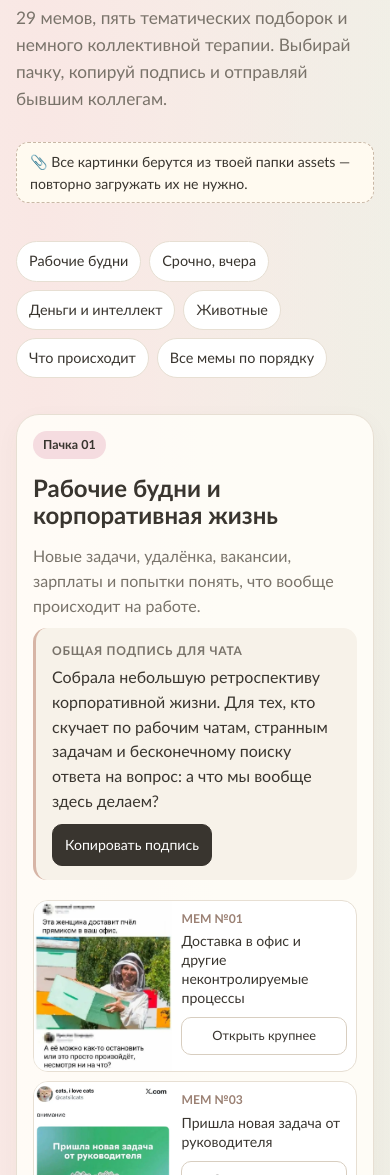
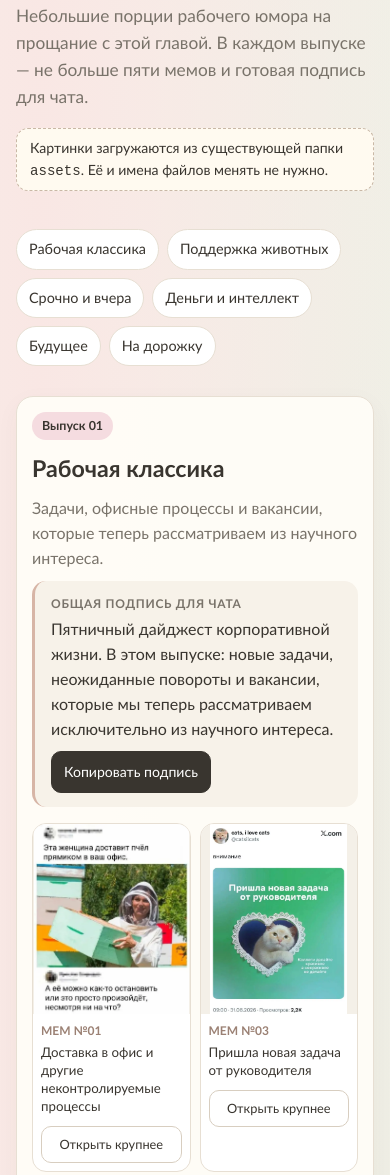
Before and after one commit to AnKharitonova/mem, a plain HTML site: page index.html in a window 390 px wide. Shown: the part 143-1318 px from the top of the page. Drawn offline with Linux system fonts and the light colour scheme.

Commit message:
Update index.html

```diff
--- a/index.html
+++ b/index.html
@@ -4,7 +4,7 @@
 <head>
 <meta charset="UTF-8">
 <meta name="viewport" content="width=device-width, initial-scale=1">
-<title>Архив корпоративной жизни</title>
+<title>Пятничный дайджест</title>
 <style>
 :root {
   --paper: #fffdf8;
@@ -30,7 +30,7 @@ body {
 }
 button { font: inherit; cursor: pointer; }
 .wrap { width: min(1120px, calc(100% - 32px)); margin: auto; }
-header { padding: 48px 0 26px; }
+header { padding: 42px 0 24px; }
 .eyebrow {
   color: #98756c;
   font-size: .78rem;
@@ -39,28 +39,22 @@ header { padding: 48px 0 26px; }
   text-transform: uppercase;
 }
 h1 {
-  max-width: 780px;
+  max-width: 800px;
   margin: 10px 0;
-  font-size: clamp(2.2rem, 7vw, 4.7rem);
+  font-size: clamp(2.2rem, 7vw, 4.6rem);
   line-height: 1.02;
   letter-spacing: -.055em;
 }
-.intro { max-width: 680px; color: var(--muted); font-size: 1.08rem; }
-.note {
+.intro { max-width: 700px; color: var(--muted); font-size: 1.08rem; }
+.notice {
   display: inline-block;
-  margin-top: 12px;
   padding: 8px 13px;
   border: 1px dashed #c9b8a6;
   border-radius: 12px;
   background: #fffaf0;
   font-size: .88rem;
 }
-nav {
-  display: flex;
-  flex-wrap: wrap;
-  gap: 8px;
-  margin: 12px 0 36px;
-}
+nav { display: flex; flex-wrap: wrap; gap: 8px; margin: 14px 0 30px; }
 nav a {
   padding: 8px 12px;
   color: var(--ink);
@@ -72,21 +66,16 @@ nav a {
 }
 nav a:hover { background: var(--yellow); }
 .pack {
-  margin: 0 0 42px;
-  padding: clamp(16px, 3vw, 28px);
-  background: rgba(255,253,248,.93);
+  margin: 0 0 32px;
+  padding: clamp(15px, 3vw, 26px);
+  background: rgba(255,253,248,.94);
   border: 1px solid var(--line);
   border-radius: 23px;
   box-shadow: 0 7px 25px #54432b0a;
-  scroll-margin-top: 15px;
+  scroll-margin-top: 12px;
 }
-.pack-head {
-  display: grid;
-  grid-template-columns: 1fr;
-  gap: 10px;
-  margin-bottom: 20px;
-}
-.pack-tag {
+.pack-head { display: grid; gap: 10px; margin-bottom: 16px; }
+.tag {
   display: inline-block;
   width: fit-content;
   padding: 4px 10px;
@@ -98,15 +87,15 @@ nav a:hover { background: var(--yellow); }
 .green { background: var(--green); }
 .yellow { background: var(--yellow); }
 .blue { background: var(--blue); }
-h2 { margin: 5px 0; font-size: clamp(1.5rem, 4vw, 2.25rem); line-height: 1.15; }
-.pack-desc { max-width: 700px; margin: 0; color: var(--muted); }
-.caption-box {
+h2 { margin: 5px 0; font-size: clamp(1.45rem, 4vw, 2.1rem); line-height: 1.15; }
+.desc { max-width: 720px; margin: 0; color: var(--muted); }
+.caption {
   padding: 14px 16px;
   background: #f7f2e9;
   border-radius: 14px;
   border-left: 3px solid #d7b5a6;
 }
-.caption-label {
+.label {
   margin-bottom: 4px;
   color: var(--muted);
   font-size: .75rem;
@@ -114,7 +103,7 @@ h2 { margin: 5px 0; font-size: clamp(1.5rem, 4vw, 2.25rem); line-height: 1.15; }
   text-transform: uppercase;
   letter-spacing: .06em;
 }
-.caption-text { margin: 0; }
+.caption p { margin: 0; }
 .actions { display: flex; flex-wrap: wrap; gap: 8px; margin-top: 10px; }
 .btn {
   border: 1px solid #d8cec0;
@@ -126,38 +115,32 @@ h2 { margin: 5px 0; font-size: clamp(1.5rem, 4vw, 2.25rem); line-height: 1.15; }
 }
 .btn:hover { background: var(--yellow); }
 .btn.primary { background: var(--ink); color: white; border-color: var(--ink); }
-.btn.primary:hover { background: #5c554b; }
 .grid {
   display: grid;
-  grid-template-columns: repeat(3, minmax(0, 1fr));
-  gap: 14px;
-  margin-top: 20px;
+  grid-template-columns: repeat(5, minmax(0, 1fr));
+  gap: 12px;
+  margin-top: 16px;
 }
 .meme {
   min-width: 0;
   overflow: hidden;
   border: 1px solid var(--line);
-  border-radius: 15px;
+  border-radius: 14px;
   background: white;
 }
 .meme img {
   display: block;
   width: 100%;
-  height: auto;
-  max-height: 520px;
+  height: 190px;
   object-fit: contain;
   background: #f4f0e8;
   cursor: zoom-in;
 }
-.meme-body { padding: 12px; }
-.meme-number { color: #9b8174; font-size: .76rem; font-weight: 800; }
-.meme-title { margin: 3px 0 10px; font-size: .97rem; line-height: 1.35; }
-.meme .btn { width: 100%; }
-footer {
-  padding: 8px 0 48px;
-  color: var(--muted);
-  font-size: .88rem;
-}
+.meme-body { padding: 10px; }
+.num { color: #9b8174; font-size: .75rem; font-weight: 800; }
+.meme-title { margin: 3px 0 10px; font-size: .88rem; line-height: 1.35; }
+.meme .btn { width: 100%; font-size: .8rem; padding: 8px 5px; }
+footer { padding: 8px 0 44px; color: var(--muted); font-size: .88rem; }
 .toast {
   position: fixed;
   z-index: 10;
@@ -179,133 +162,67 @@ footer {
   inset: 0;
   z-index: 20;
   padding: 24px;
-  background: #211e1beF;
+  background: #211e1bef;
   align-items: center;
   justify-content: center;
 }
 .lightbox.open { display: flex; }
 .lightbox img { max-width: 100%; max-height: 90vh; object-fit: contain; }
 .lightbox button {
-  position: absolute; top: 16px; right: 18px;
-  padding: 8px 13px; border: 0; border-radius: 9px;
+  position: absolute;
+  top: 16px;
+  right: 18px;
+  padding: 8px 13px;
+  border: 0;
+  border-radius: 9px;
 }
-@media (max-width: 760px) {
-  header { padding-top: 30px; }
+@media (max-width: 950px) {
+  .grid { grid-template-columns: repeat(3, minmax(0, 1fr)); }
+  .meme img { height: 210px; }
+}
+@media (max-width: 600px) {
+  header { padding-top: 28px; }
   .grid { grid-template-columns: repeat(2, minmax(0, 1fr)); gap: 9px; }
-  .meme-body { padding: 9px; }
-  .meme-title { font-size: .88rem; }
-  .meme .btn { font-size: .8rem; padding: 8px 5px; }
+  .meme img { height: 190px; }
+  .meme-body { padding: 8px; }
+  .meme-title { font-size: .83rem; }
+  .pack { border-radius: 17px; }
 }
-@media (max-width: 420px) {
+@media (max-width: 360px) {
   .grid { grid-template-columns: 1fr; }
-  .meme { display: grid; grid-template-columns: 43% 1fr; align-items: start; }
-  .meme img { height: 100%; max-height: 300px; object-fit: contain; }
+  .meme { display: grid; grid-template-columns: 42% 1fr; align-items: start; }
+  .meme img { height: 100%; min-height: 150px; }
 }
 </style>
 </head>
 <body>
 <header class="wrap">
-  <div class="eyebrow">Небольшой привет из прошлой работы</div>
-  <h1>Архив корпоративной жизни</h1>
+  <div class="eyebrow">Пятница · выпуск для своих</div>
+  <h1>Пятничный дайджест корпоративной жизни</h1>
   <p class="intro">
-    29 мемов, пять тематических подборок и немного коллективной терапии.
-    Выбирай пачку, копируй подпись и отправляй бывшим коллегам.
+    Небольшие порции рабочего юмора на прощание с этой главой.
+    В каждом выпуске — не больше пяти мемов и готовая подпись для чата.
   </p>
-  <div class="note">📎 Все картинки берутся из твоей папки assets — повторно загружать их не нужно.</div>
+  <div class="notice">
+    Картинки загружаются из существующей папки <code>assets</code>.
+    Её и имена файлов менять не нужно.
+  </div>
 </header>
 
 <main class="wrap">
-  <nav aria-label="Подборки">
-    <a href="#work">Рабочие будни</a>
-    <a href="#urgent">Срочно, вчера</a>
-    <a href="#resources">Деньги и интеллект</a>
-    <a href="#animals">Животные</a>
-    <a href="#absurd">Что происходит</a>
-    <a href="#all">Все мемы по порядку</a>
+  <nav aria-label="Выпуски">
+    <a href="#digest1">Рабочая классика</a>
+    <a href="#digest2">Поддержка животных</a>
+    <a href="#digest3">Срочно и вчера</a>
+    <a href="#digest4">Деньги и интеллект</a>
+    <a href="#digest5">Будущее</a>
+    <a href="#digest6">На дорожку</a>
   </nav>
-
-  <section class="pack" id="work">
-    <div class="pack-head">
-      <span class="pack-tag pink">Пачка 01</span>
-      <h2>Рабочие будни и корпоративная жизнь</h2>
-      <p class="pack-desc">Новые задачи, удалёнка, вакансии, зарплаты и попытки понять, что вообще происходит на работе.</p>
-      <div class="caption-box">
-        <div class="caption-label">Общая подпись для чата</div>
-        <p class="caption-text" id="text-work">Собрала небольшую ретроспективу корпоративной жизни. Для тех, кто скучает по рабочим чатам, странным задачам и бесконечному поиску ответа на вопрос: а что мы вообще здесь делаем?</p>
-        <div class="actions"><button class="btn primary" onclick="copyText('text-work')">Копировать подпись</button></div>
-      </div>
-    </div>
-    <div class="grid" id="grid-work"></div>
-  </section>
-
-  <section class="pack" id="urgent">
-    <div class="pack-head">
-      <span class="pack-tag yellow">Пачка 02</span>
-      <h2>Срочно, вчера и желательно без лишних вопросов</h2>
-      <p class="pack-desc">Дедлайны, вайбкодинг и та самая инициатива, о которой потом рассказывают легенды.</p>
-      <div class="caption-box">
-        <div class="caption-label">Общая подпись для чата</div>
-        <p class="caption-text" id="text-urgent">Отдельная подборка для тех, кто хоть раз слышал «там на пять минут» и понимал, что ближайшие три часа его больше не существует.</p>
-        <div class="actions"><button class="btn primary" onclick="copyText('text-urgent')">Копировать подпись</button></div>
-      </div>
-    </div>
-    <div class="grid" id="grid-urgent"></div>
-  </section>
-
-  <section class="pack" id="resources">
-    <div class="pack-head">
-      <span class="pack-tag blue">Пачка 03</span>
-      <h2>Деньги, интеллект и другие недоступные ресурсы</h2>
-      <p class="pack-desc">Финансы, здравый смысл и задачи, в которых правильный ответ не всегда приносит облегчение.</p>
-      <div class="caption-box">
-        <div class="caption-label">Общая подпись для чата</div>
-        <p class="caption-text" id="text-resources">Немного про ресурсы, которыми мы вроде бы располагаем, но воспользоваться ими почему-то не получается. Особенно если речь одновременно про деньги, интеллект и здравый смысл.</p>
-        <div class="actions"><button class="btn primary" onclick="copyText('text-resources')">Копировать подпись</button></div>
-      </div>
-    </div>
-    <div class="grid" id="grid-resources"></div>
-  </section>
-
-  <section class="pack" id="animals">
-    <div class="pack-head">
-      <span class="pack-tag green">Пачка 04</span>
-      <h2>Психологическая поддержка от животных</h2>
-      <p class="pack-desc">Коты, собаки и другие существа, которым не нужны созвоны, чтобы выразить отношение к происходящему.</p>
-      <div class="caption-box">
-        <div class="caption-label">Общая подпись для чата</div>
-        <p class="caption-text" id="text-animals">Подборка от коллег, которые никогда не просили созвон, не ставили задачу на вчера и вообще лучше понимают человеческую жизнь, чем некоторые люди.</p>
-        <div class="actions"><button class="btn primary" onclick="copyText('text-animals')">Копировать подпись</button></div>
-      </div>
-    </div>
-    <div class="grid" id="grid-animals"></div>
-  </section>
-
-  <section class="pack" id="absurd">
-    <div class="pack-head">
-      <span class="pack-tag pink">Пачка 05</span>
-      <h2>Просто что-то происходит</h2>
-      <p class="pack-desc">Мемы, которым не нужно объяснение. Иногда объяснение только всё испортит.</p>
-      <div class="caption-box">
-        <div class="caption-label">Общая подпись для чата</div>
-        <p class="caption-text" id="text-absurd">И напоследок — подборка, которой не требуется объяснение. Иногда лучший способ осмыслить происходящее — посмотреть на него ещё раз и ничего не понять.</p>
-        <div class="actions"><button class="btn primary" onclick="copyText('text-absurd')">Копировать подпись</button></div>
-      </div>
-    </div>
-    <div class="grid" id="grid-absurd"></div>
-  </section>
-
-  <section class="pack" id="all">
-    <div class="pack-head">
-      <span class="pack-tag yellow">Контрольный список</span>
-      <h2>Все 29 мемов по порядку архива</h2>
-      <p class="pack-desc">Здесь картинки показаны в исходной последовательности — от первого файла до двадцать девятого.</p>
-    </div>
-    <div class="grid" id="grid-all"></div>
-  </section>
+  <div id="digests"></div>
 </main>
 
 <footer class="wrap">
-  Сделано для пересылки в чат, а не для серьёзного анализа корпоративной культуры.
+  Пусть следующий этап будет спокойнее, добрее и с меньшим количеством задач «на вчера».
 </footer>
 
 <div class="toast" id="toast">Скопировано!</div>
@@ -315,105 +232,202 @@ footer {
 </div>
 
 <script>
-const memes = [
-  {n:1, ext:"png", group:"work", title:"Доставка в офис и другие неконтролируемые процессы"},
-  {n:2, ext:"png", group:"absurd", title:"Когда мечты принимают неожиданный оборот"},
-  {n:3, ext:"png", group:"work", title:"Пришла новая задача от руководителя"},
-  {n:4, ext:"png", group:"resources", title:"Потратить деньги с умом — отдельный навык"},
-  {n:5, ext:"png", group:"resources", title:"Когда интеллект и деньги не подтверждены"},
-  {n:6, ext:"png", group:"work", title:"Удалёнка, офис и вопросы без очевидного ответа"},
-  {n:7, ext:"png", group:"work", title:"Условия работы: мелкий шрифт"},
-  {n:8, ext:"png", group:"work", title:"Вакансия мечты или начало новой истории"},
-  {n:9, ext:"png", group:"animals", title:"Доктор внимательно следит за рационом"},
-  {n:10, ext:"png", group:"absurd", title:"Мы в безопасности"},
-  {n:11, ext:"png", group:"work", title:"Ставка на искусственный интеллект"},
-  {n:12, ext:"png", group:"animals", title:"Кот и его режим существования"},
-  {n:13, ext:"png", group:"animals", title:"Всё будет хорошо. Но будет сложно"},
-  {n:14, ext:"png", group:"urgent", title:"Вайбкодинг и последствия"},
-  {n:15, ext:"png", group:"resources", title:"Движение денег: загадка века"},
-  {n:16, ext:"png", group:"animals", title:"Наконец-то время на любимое дело"},
-  {n:17, ext:"png", group:"resources", title:"Взгляд на себя со стороны"},
-  {n:18, ext:"png", group:"absurd", title:"Кем вы видите себя через пять лет?"},
-  {n:19, ext:"png", group:"animals", title:"Не ругайте ленивых"},
-  {n:20, ext:"png", group:"animals", title:"В гараже работают специалисты"},
-  {n:21, ext:"png", group:"animals", title:"Свиньи и корпоративная философия"},
-  {n:22, ext:"png", group:"work", title:"А за что, собственно, платят?"},
-  {n:23, ext:"png", group:"work", title:"Большая доступность и ценность сотрудника"},
-  {n:24, ext:"png", group:"work", title:"Как работать ради работы?"},
-  {n:25, ext:"png", group:"resources", title:"Математический квест"},
-  {n:26, ext:"png", group:"work", title:"Зарплата, удалёнка и жизненные планы"},
-  {n:27, ext:"jpg", group:"absurd", title:"Когда разговор снова свернул не туда"},
-  {n:28, ext:"jpg", group:"urgent", title:"Нужно как-то разогнаться до завтра"},
-  {n:29, ext:"jpg", group:"urgent", title:"Притча об инициативе и инициаторе"}
+const digests = [
+  {
+    id: "digest1",
+    tag: "Выпуск 01",
+    tone: "pink",
+    title: "Рабочая классика",
+    desc: "Задачи, офисные процессы и вакансии, которые теперь рассматриваем из научного интереса.",
+    caption: "Пятничный дайджест корпоративной жизни. В этом выпуске: новые задачи, неожиданные повороты и вакансии, которые мы теперь рассматриваем исключительно из научного интереса.",
+    items: [
+      [1, "png", "Доставка в офис и другие неконтролируемые процессы"],
+      [3, "png", "Пришла новая задача от руководителя"],
+      [6, "png", "Удалёнка, офис и вопросы без очевидного ответа"],
+      [7, "png", "Условия работы: мелкий шрифт"],
+      [8, "png", "Вакансия мечты или начало новой истории"]
+    ]
+  },
+  {
+    id: "digest2",
+    tag: "Выпуск 02",
+    tone: "green",
+    title: "Психологическая поддержка от животных",
+    desc: "Коты, собаки и другие специалисты по выживанию в рабочих обстоятельствах.",
+    caption: "Психологическая поддержка на сегодня: коты, собаки и прочие специалисты по выживанию. Принимают без записи, не назначают созвоны.",
+    items: [
+      [9, "png", "Доктор внимательно следит за рационом"],
+      [12, "png", "Кот и его режим существования"],
+      [13, "png", "Всё будет хорошо. Но будет сложно"],
+      [19, "png", "Не ругайте ленивых"],
+      [20, "png", "В гараже работают специалисты"]
+    ]
+  },
+  {
+    id: "digest3",
+    tag: "Выпуск 03",
+    tone: "yellow",
+    title: "Срочно, вчера и желательно без лишних вопросов",
+    desc: "Дедлайны, инициатива и вечное ощущение, что разогнаться надо было ещё позавчера.",
+    caption: "Специальный выпуск для тех, кто умеет разгоняться до завтра, работать ради работы и проявлять инициативу строго в безопасных количествах.",
+    items: [
+      [14, "png", "Вайбкодинг и последствия"],
+      [22, "png", "А за что, собственно, платят?"],
+      [24, "png", "Как работать ради работы?"],
+      [28, "jpg", "Нужно как-то разогнаться до завтра"],
+      [29, "jpg", "Притча об инициативе и инициаторе"]
+    ]
+  },
+  {
+    id: "digest4",
+    tag: "Выпуск 04",
+    tone: "blue",
+    title: "Деньги, интеллект и другие недоступные ресурсы",
+    desc: "Финансовая грамотность, здравый смысл и задачи с неожиданным решением.",
+    caption: "Выпуск о наших главных ресурсах: деньгах, интеллекте и способности решить задачу с первого раза. Спойлер: с ресурсами всё сложно.",
+    items: [
+      [4, "png", "Потратить деньги с умом — отдельный навык"],
+      [5, "png", "Когда интеллект и деньги не подтверждены"],
+      [15, "png", "Движение денег: загадка века"],
+      [17, "png", "Взгляд на себя со стороны"],
+      [25, "png", "Математический квест"]
+    ]
+  },
+  {
+    id: "digest5",
+    tag: "Выпуск 05",
+    tone: "pink",
+    title: "Новости, которые никто не просил",
+    desc: "ИИ, планы на будущее и странности, которые сложно объяснить.",
+    caption: "Будущее, искусственный интеллект и прочие события, к которым мы морально не готовились. Обсуждение принимается, объяснения необязательны.",
+    items: [
+      [2, "png", "Когда мечты принимают неожиданный оборот"],
+      [10, "png", "Мы в безопасности"],
+      [11, "png", "Ставка на искусственный интеллект"],
+      [18, "png", "Кем вы видите себя через пять лет?"],
+      [27, "jpg", "Когда разговор снова свернул не туда"]
+    ]
+  },
+  {
+    id: "digest6",
+    tag: "Финальный выпуск",
+    tone: "green",
+    title: "На дорожку — и дальше будет жизнь",
+    desc: "Ещё четыре картинки и немного человеческого тепла без корпоративного пафоса.",
+    caption: "На этой оптимистичной ноте завершаем выпуск. Спасибо всем, с кем довелось делить рабочие будни, мемы и странные ситуации. Пусть дальше у каждого будет побольше хорошего — и поменьше задач со статусом «срочно» ❤️",
+    items: [
+      [16, "png", "Наконец-то время на любимое дело"],
+      [21, "png", "Свиньи и корпоративная философия"],
+      [23, "png", "Большая доступность и ценность сотрудника"],
+      [26, "png", "Зарплата, удалёнка и жизненные планы"]
+    ]
+  }
 ];
 
-const groupNames = {
-  work: "Рабочие будни",
-  urgent: "Срочно, вчера",
-  resources: "Деньги и интеллект",
-  animals: "Животные",
-  absurd: "Просто что-то происходит"
-};
-
-function imagePath(m) {
-  return "assets/meme-" + String(m.n).padStart(2, "0") + "." + m.ext;
+function imagePath(number, extension) {
+  return "assets/meme-" + String(number).padStart(2, "0") + "." + extension;
 }
 
-function makeCard(m) {
-  const card = document.createElement("article");
-  card.className = "meme";
+function createMemeCard(item) {
+  const [number, extension, title] = item;
+  const article = document.createElement("article");
+  article.className = "meme";
 
   const img = document.createElement("img");
-  img.src = imagePath(m);
-  img.alt = "Мем " + m.n + ": " + m.title;
+  img.src = imagePath(number, extension);
+  img.alt = "Мем №" + number + ": " + title;
   img.loading = "lazy";
-  img.onerror = () => {
-    img.alt = "Не удалось загрузить " + imagePath(m);
-    img.style.minHeight = "100px";
-  };
   img.addEventListener("click", () => openLightbox(img.src));
 
   const body = document.createElement("div");
   body.className = "meme-body";
 
-  const num = document.createElement("div");
-  num.className = "meme-number";
-  num.textContent = "МЕМ №" + String(m.n).padStart(2, "0");
+  const numberLabel = document.createElement("div");
+  numberLabel.className = "num";
+  numberLabel.textContent = "МЕМ №" + String(number).padStart(2, "0");
 
-  const title = document.createElement("div");
-  title.className = "meme-title";
-  title.textContent = m.title;
+  const caption = document.createElement("div");
+  caption.className = "meme-title";
+  caption.textContent = title;
 
   const button = document.createElement("button");
   button.className = "btn";
   button.textContent = "Открыть крупнее";
   button.addEventListener("click", () => openLightbox(img.src));
 
-  body.append(num, title, button);
-  card.append(img, body);
-  return card;
+  body.append(numberLabel, caption, button);
+  article.append(img, body);
+  return article;
 }
 
-memes.forEach(m => {
-  document.getElementById("grid-" + m.group).appendChild(makeCard(m));
-  document.getElementById("grid-all").appendChild(makeCard(m));
+const root = document.getElementById("digests");
+
+digests.forEach(digest => {
+  const section = document.createElement("section");
+  section.className = "pack";
+  section.id = digest.id;
+
+  const head = document.createElement("div");
+  head.className = "pack-head";
+
+  const tag = document.createElement("span");
+  tag.className = "tag " + digest.tone;
+  tag.textContent = digest.tag;
+
+  const title = document.createElement("h2");
+  title.textContent = digest.title;
+
+  const desc = document.createElement("p");
+  desc.className = "desc";
+  desc.textContent = digest.desc;
+
+  const captionBox = document.createElement("div");
+  captionBox.className = "caption";
+
+  const label = document.createElement("div");
+  label.className = "label";
+  label.textContent = "Общая подпись для чата";
+
+  const captionText = document.createElement("p");
+  captionText.textContent = digest.caption;
+
+  const actions = document.createElement("div");
+  actions.className = "actions";
+
+  const copyButton = document.createElement("button");
+  copyButton.className = "btn primary";
+  copyButton.textContent = "Копировать подпись";
+  copyButton.addEventListener("click", () => copyText(digest.caption));
+
+  actions.append(copyButton);
+  captionBox.append(label, captionText, actions);
+  head.append(tag, title, desc, captionBox);
+
+  const grid = document.createElement("div");
+  grid.className = "grid";
+  digest.items.forEach(item => grid.appendChild(createMemeCard(item)));
+
+  section.append(head, grid);
+  root.appendChild(section);
 });
 
-async function copyText(id) {
-  const text = document.getElementById(id).innerText.trim();
+async function copyText(text) {
   try {
     await navigator.clipboard.writeText(text);
     showToast("Подпись скопирована!");
-  } catch (e) {
-    const field = document.createElement("textarea");
-    field.value = text;
-    field.style.position = "fixed";
-    field.style.opacity = "0";
-    document.body.appendChild(field);
-    field.select();
-    const ok = document.execCommand("copy");
-    field.remove();
-    showToast(ok ? "Подпись скопирована!" : "Не получилось скопировать — выдели текст вручную.");
+  } catch (error) {
+    const textarea = document.createElement("textarea");
+    textarea.value = text;
+    textarea.style.position = "fixed";
+    textarea.style.opacity = "0";
+    document.body.appendChild(textarea);
+    textarea.select();
+    const success = document.execCommand("copy");
+    textarea.remove();
+    showToast(success
+      ? "Подпись скопирована!"
+      : "Не получилось скопировать — выдели текст вручную."
+    );
   }
 }
 
@@ -430,11 +444,13 @@ function openLightbox(src) {
   document.getElementById("largeImage").src = src;
   document.getElementById("lightbox").classList.add("open");
 }
+
 function closeLightbox() {
   document.getElementById("lightbox").classList.remove("open");
 }
-document.addEventListener("keydown", e => {
-  if (e.key === "Escape") closeLightbox();
+
+document.addEventListener("keydown", event => {
+  if (event.key === "Escape") closeLightbox();
 });
 </script>
 </body>
```
